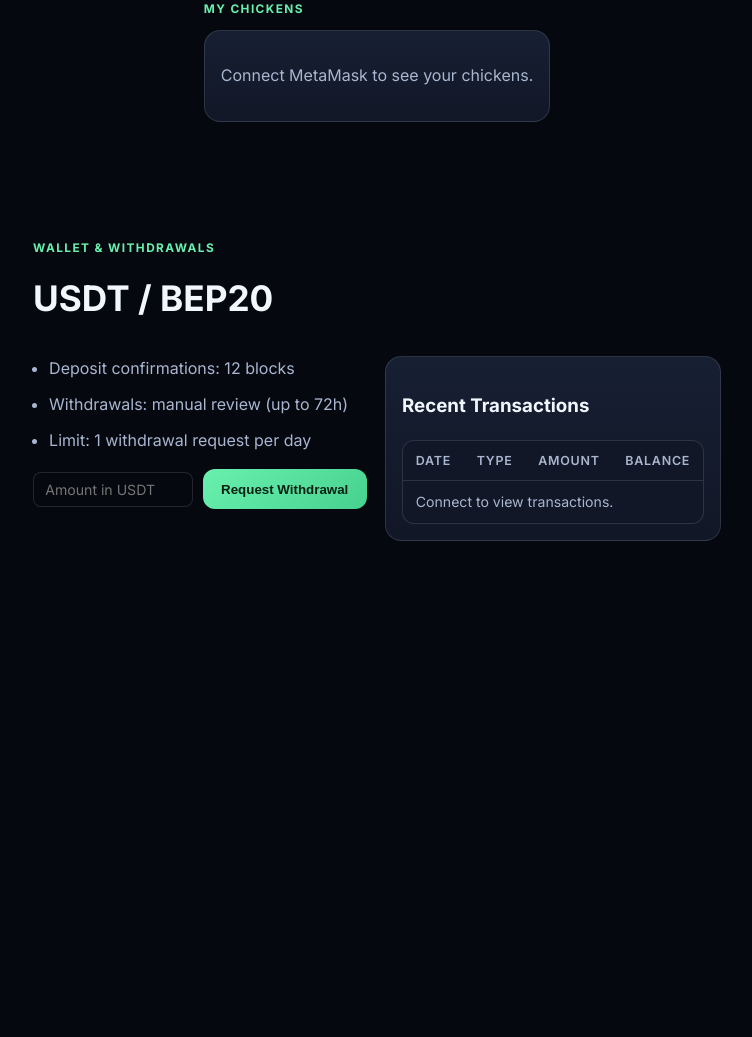
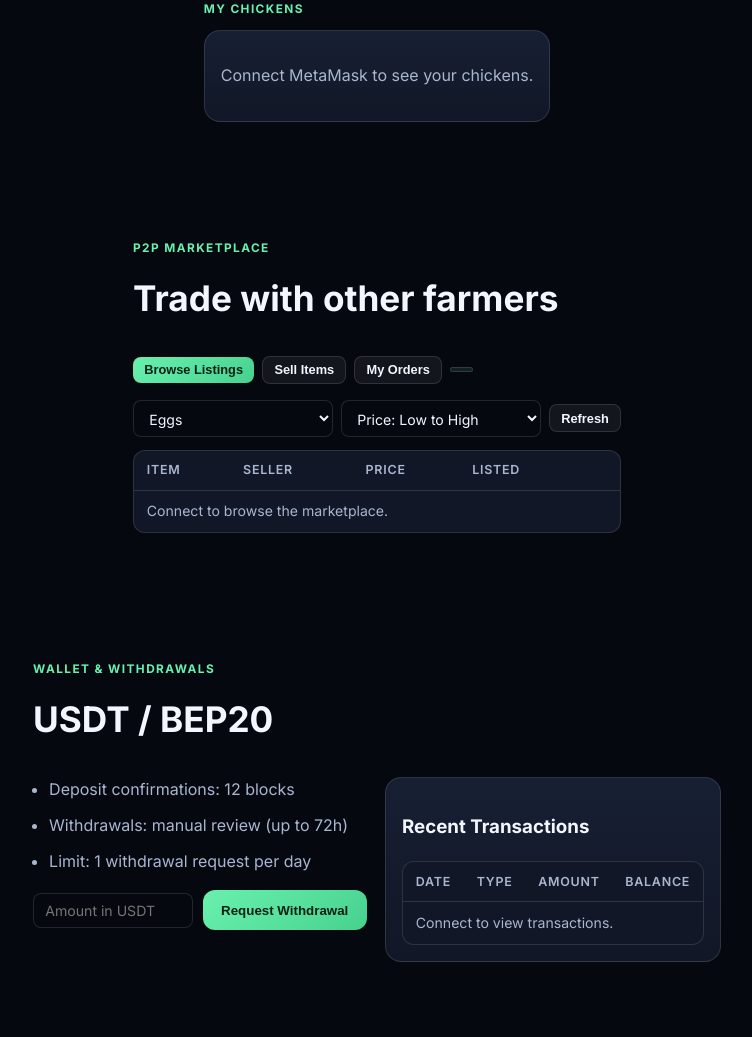
Before and after one commit to originslone-sys/egglee, a PHP site: page /client-dashboard.html in a window 1280 px wide. Shown: the part 1565-2602 px from the top of the page, without its empty margins (263-1015 px from the left). Before the commit the page ends 2106 px from the top, so only its background shows below. Run offline with PHP 8.4, Linux system fonts and the light colour scheme.

Commit message:
feat: implement P2P marketplace (backend + frontend)
Backend (server/routes/marketplace.js):
- Fee calculation by 30-day seller volume with tiered rates (8%/6%/4.5%/3.5%)
- List eggs (batch quantity) and chickens for sale with ownership validation
- Buy listings with atomic balance transfer (buyer debited, seller credited minus fee)
- Cancel own listings with item return to seller
- Browse listings filtered by type, sorted by price, paginated
- My orders view (active listings + purchase history)
- Anti-abuse: can't buy own listings, duplicate listing prevention, forUpdate locks

Frontend:
- Tabbed marketplace UI (Browse / Sell / My Orders) in client dashboard
- Browse: filter by egg/chicken, sort by price, pagination, one-click buy
- Sell: list eggs with price+quantity, list chicken by ID with price
- My Orders: cancel active listings, view purchase history
- Fee rate display per user based on monthly volume tier
- All actions with toast feedback and auto-refresh

https://claude.ai/code/session_01Efp55Whf77FbrbsyL4srQC

```diff
--- a/app.js
+++ b/app.js
@@ -209,9 +209,199 @@
       el.withdrawBtn.disabled = false;
     });
 
+    // ── P2P Marketplace ──────────────────────────────
+    const tabs = {
+      browse: { btn: $('tab-browse'), panel: $('panel-browse') },
+      sell: { btn: $('tab-sell'), panel: $('panel-sell') },
+      myOrders: { btn: $('tab-my-orders'), panel: $('panel-my-orders') },
+    };
+    const myFeeLabel = $('my-fee');
+    const listingsBody = $('listings-body');
+    const listingsPag = $('listings-pagination');
+    const marketType = $('market-type');
+    const marketSort = $('market-sort');
+    const marketRefresh = $('market-refresh');
+    const sellEggBtn = $('sell-egg-btn');
+    const sellChickenBtn = $('sell-chicken-btn');
+    const sellChickenSelect = $('sell-chicken-select');
+    const mySellingBody = $('my-selling-body');
+    const myBoughtBody = $('my-bought-body');
+
+    let marketPage = 1;
+
+    function switchTab(name) {
+      Object.entries(tabs).forEach(([key, { btn, panel }]) => {
+        if (key === name) {
+          btn.className = 'btn btn-primary btn-sm tab-active';
+          if (panel) panel.style.display = '';
+        } else {
+          btn.className = 'btn btn-ghost btn-sm';
+          if (panel) panel.style.display = 'none';
+        }
+      });
+      if (name === 'browse') loadListings();
+      if (name === 'sell') populateSellChickens();
+      if (name === 'myOrders') loadMyOrders();
+    }
+
+    tabs.browse.btn?.addEventListener('click', () => switchTab('browse'));
+    tabs.sell.btn?.addEventListener('click', () => switchTab('sell'));
+    tabs.myOrders.btn?.addEventListener('click', () => switchTab('myOrders'));
+
+    marketType?.addEventListener('change', () => { marketPage = 1; loadListings(); });
+    marketSort?.addEventListener('change', () => { marketPage = 1; loadListings(); });
+    marketRefresh?.addEventListener('click', () => loadListings());
+
+    async function loadMyFee() {
+      if (!myFeeLabel) return;
+      try {
+        const { fee_percent } = await API.marketplace.myFee();
+        myFeeLabel.textContent = `Your fee: ${fee_percent}`;
+      } catch (_) { /* ignore */ }
+    }
+
+    async function loadListings() {
+      if (!listingsBody || !API.isLoggedIn()) return;
+      try {
+        const type = marketType?.value || 'egg';
+        const sort = marketSort?.value || 'price_asc';
+        const data = await API.marketplace.listings(type, marketPage, sort);
+
+        if (data.listings.length === 0) {
+          listingsBody.innerHTML = `<tr><td colspan="5" class="text-soft">No ${type} listings available.</td></tr>`;
+        } else {
+          listingsBody.innerHTML = data.listings.map(l => {
+            const itemLabel = l.item_type === 'chicken' && l.species_name
+              ? `${l.species_name} Chicken` : 'Egg';
+            return `<tr>
+              <td>${itemLabel}</td>
+              <td title="${l.seller_wallet}">${shortWallet(l.seller_wallet)}</td>
+              <td>${parseFloat(l.price).toFixed(2)} USDT</td>
+              <td>${new Date(l.created_at).toLocaleDateString()}</td>
+              <td><button class="btn btn-primary btn-sm p2p-buy" data-id="${l.id}">Buy</button></td>
+            </tr>`;
+          }).join('');
+
+          listingsBody.querySelectorAll('.p2p-buy').forEach(btn => {
+            btn.addEventListener('click', async () => {
+              btn.disabled = true;
+              try {
+                const r = await API.marketplace.buy(btn.dataset.id);
+                toast(`Bought ${r.item_type} for ${r.price.toFixed(2)} USDT (fee ${r.fee.toFixed(2)})`);
+                loadListings();
+                loadFarm();
+              } catch (e) { toast(e.message, true); }
+              btn.disabled = false;
+            });
+          });
+        }
+
+        // Simple pagination
+        if (listingsPag) {
+          const totalPages = Math.ceil(data.total / data.limit);
+          listingsPag.innerHTML = totalPages > 1
+            ? Array.from({ length: totalPages }, (_, i) =>
+                `<button class="btn ${i + 1 === marketPage ? 'btn-primary' : 'btn-ghost'} btn-sm pag-btn" data-p="${i + 1}">${i + 1}</button>`
+              ).join('')
+            : '';
+          listingsPag.querySelectorAll('.pag-btn').forEach(btn => {
+            btn.addEventListener('click', () => { marketPage = parseInt(btn.dataset.p, 10); loadListings(); });
+          });
+        }
+      } catch (e) { toast(e.message, true); }
+    }
+
+    function populateSellChickens() {
+      if (!sellChickenSelect || !farmData) return;
+      sellChickenSelect.innerHTML = farmData.chickens.map(c =>
+        `<option value="${c.id}">${c.species} #${c.id}</option>`
+      ).join('');
+      if (farmData.chickens.length === 0) {
+        sellChickenSelect.innerHTML = '<option disabled>No chickens available</option>';
+      }
+    }
+
+    sellEggBtn?.addEventListener('click', async () => {
+      const price = parseFloat($('sell-egg-price')?.value);
+      const qty = parseInt($('sell-egg-qty')?.value || '1', 10);
+      if (!price || price <= 0) { toast('Enter a valid price', true); return; }
+      sellEggBtn.disabled = true;
+      try {
+        const r = await API.marketplace.listEgg(price, qty);
+        toast(`Listed ${r.listed} egg(s) at ${price.toFixed(2)} USDT each (fee ${(r.fee_rate * 100).toFixed(1)}%)`);
+        $('sell-egg-price').value = '';
+        loadFarm();
+      } catch (e) { toast(e.message, true); }
+      sellEggBtn.disabled = false;
+    });
+
+    sellChickenBtn?.addEventListener('click', async () => {
+      const chickenId = parseInt(sellChickenSelect?.value, 10);
+      const price = parseFloat($('sell-chicken-price')?.value);
+      if (!chickenId || !price || price <= 0) { toast('Select a chicken and enter a valid price', true); return; }
+      sellChickenBtn.disabled = true;
+      try {
+        const r = await API.marketplace.listChicken(chickenId, price);
+        toast(`Chicken listed for ${price.toFixed(2)} USDT (fee ${(r.fee_rate * 100).toFixed(1)}%)`);
+        $('sell-chicken-price').value = '';
+        loadFarm();
+      } catch (e) { toast(e.message, true); }
+      sellChickenBtn.disabled = false;
+    });
+
+    async function loadMyOrders() {
+      if (!mySellingBody || !API.isLoggedIn()) return;
+      try {
+        const data = await API.marketplace.myOrders();
+
+        // Active listings
+        const active = data.selling.filter(o => o.status === 'listed');
+        if (active.length === 0) {
+          mySellingBody.innerHTML = '<tr><td colspan="5" class="text-soft">No active listings.</td></tr>';
+        } else {
+          mySellingBody.innerHTML = active.map(o => `
+            <tr>
+              <td>#${o.id}</td>
+              <td>${o.item_type}</td>
+              <td>${parseFloat(o.price).toFixed(2)} USDT</td>
+              <td><span class="status-pill ok">Listed</span></td>
+              <td><button class="btn btn-ghost btn-sm p2p-cancel" data-id="${o.id}">Cancel</button></td>
+            </tr>
+          `).join('');
+
+          mySellingBody.querySelectorAll('.p2p-cancel').forEach(btn => {
+            btn.addEventListener('click', async () => {
+              try {
+                await API.marketplace.cancel(btn.dataset.id);
+                toast('Listing cancelled');
+                loadMyOrders();
+                loadFarm();
+              } catch (e) { toast(e.message, true); }
+            });
+          });
+        }
+
+        // Purchase history
+        if (data.bought.length === 0) {
+          myBoughtBody.innerHTML = '<tr><td colspan="4" class="text-soft">No purchases yet.</td></tr>';
+        } else {
+          myBoughtBody.innerHTML = data.bought.map(o => `
+            <tr>
+              <td>#${o.id}</td>
+              <td>${o.item_type}</td>
+              <td>${parseFloat(o.price).toFixed(2)} USDT</td>
+              <td>${new Date(o.sold_at).toLocaleDateString()}</td>
+            </tr>
+          `).join('');
+        }
+      } catch (e) { toast(e.message, true); }
+    }
+
     // Auto-refresh every 30s
     if (API.isLoggedIn()) {
       loadFarm();
+      loadMyFee();
+      loadListings();
       setInterval(loadFarm, 30000);
     }
   }
--- a/client-dashboard.html
+++ b/client-dashboard.html
@@ -90,6 +90,88 @@
       </div>
     </section>
 
+    <section id="market" class="section">
+      <p class="eyebrow">P2P Marketplace</p>
+      <h2>Trade with other farmers</h2>
+
+      <div class="market-tabs">
+        <button id="tab-browse" class="btn btn-primary btn-sm tab-active">Browse Listings</button>
+        <button id="tab-sell" class="btn btn-ghost btn-sm">Sell Items</button>
+        <button id="tab-my-orders" class="btn btn-ghost btn-sm">My Orders</button>
+        <span id="my-fee" class="status-pill ok"></span>
+      </div>
+
+      <!-- Browse Tab -->
+      <div id="panel-browse" class="market-panel">
+        <div class="market-filters">
+          <select id="market-type" class="input">
+            <option value="egg">Eggs</option>
+            <option value="chicken">Chickens</option>
+          </select>
+          <select id="market-sort" class="input">
+            <option value="price_asc">Price: Low to High</option>
+            <option value="price_desc">Price: High to Low</option>
+          </select>
+          <button id="market-refresh" class="btn btn-ghost btn-sm">Refresh</button>
+        </div>
+        <div class="table-wrap">
+          <table class="table">
+            <thead><tr><th>Item</th><th>Seller</th><th>Price</th><th>Listed</th><th></th></tr></thead>
+            <tbody id="listings-body">
+              <tr><td colspan="5" class="text-soft">Connect to browse the marketplace.</td></tr>
+            </tbody>
+          </table>
+        </div>
+        <div id="listings-pagination" class="pagination"></div>
+      </div>
+
+      <!-- Sell Tab -->
+      <div id="panel-sell" class="market-panel" style="display:none">
+        <div class="cards two-cols">
+          <article class="card">
+            <h3>Sell Eggs</h3>
+            <p>List your available eggs for other players to buy.</p>
+            <div class="sell-form">
+              <input id="sell-egg-price" type="number" step="0.01" min="0.01" class="input" placeholder="Price per egg" />
+              <input id="sell-egg-qty" type="number" min="1" value="1" class="input" placeholder="Qty" style="width:70px" />
+              <button id="sell-egg-btn" class="btn btn-primary btn-sm">List Eggs</button>
+            </div>
+          </article>
+          <article class="card">
+            <h3>Sell Chicken</h3>
+            <p>List one of your alive chickens for sale.</p>
+            <div class="sell-form">
+              <select id="sell-chicken-select" class="input"></select>
+              <input id="sell-chicken-price" type="number" step="0.01" min="0.01" class="input" placeholder="Price" />
+              <button id="sell-chicken-btn" class="btn btn-primary btn-sm">List Chicken</button>
+            </div>
+          </article>
+        </div>
+      </div>
+
+      <!-- My Orders Tab -->
+      <div id="panel-my-orders" class="market-panel" style="display:none">
+        <h3>My Active Listings</h3>
+        <div class="table-wrap">
+          <table class="table">
+            <thead><tr><th>ID</th><th>Type</th><th>Price</th><th>Status</th><th></th></tr></thead>
+            <tbody id="my-selling-body">
+              <tr><td colspan="5" class="text-soft">No active listings.</td></tr>
+            </tbody>
+          </table>
+        </div>
+        <h3 style="margin-top:1rem">Purchase History</h3>
+        <div class="table-wrap">
+          <table class="table">
+            <thead><tr><th>ID</th><th>Type</th><th>Price</th><th>Date</th></tr></thead>
+            <tbody id="my-bought-body">
+              <tr><td colspan="4" class="text-soft">No purchases yet.</td></tr>
+            </tbody>
+          </table>
+        </div>
+      </div>
+    </section>
+
     <section id="wallet" class="section">
       <p class="eyebrow">Wallet & Withdrawals</p>
       <h2>USDT / BEP20</h2>
--- a/server/index.js
+++ b/server/index.js
@@ -10,6 +10,7 @@ const cron = require('node-cron');
 const authRoutes = require('./routes/auth');
 const clientRoutes = require('./routes/client');
 const adminRoutes = require('./routes/admin');
+const marketplaceRoutes = require('./routes/marketplace');
 const { runProductionCycle } = require('./jobs/production');
 
 const app = express();
@@ -33,6 +34,7 @@ app.use('/api/', apiLimiter);
 app.use('/api/auth', authRoutes);
 app.use('/api/client', clientRoutes);
 app.use('/api/admin', adminRoutes);
+app.use('/api/marketplace', marketplaceRoutes);
 
 // Serve static frontend files
 app.use(express.static(path.join(__dirname, '..')));
--- a/styles.css
+++ b/styles.css
@@ -431,8 +431,46 @@ select.input {
   cursor: not-allowed;
 }
 
+/* ── Marketplace ───────────────────────────────── */
+.market-tabs {
+  display: flex;
+  gap: .5rem;
+  align-items: center;
+  margin-bottom: 1rem;
+  flex-wrap: wrap;
+}
+
+.market-filters {
+  display: flex;
+  gap: .5rem;
+  align-items: center;
+  margin-bottom: .8rem;
+  flex-wrap: wrap;
+}
+
+.market-panel {
+  margin-top: .5rem;
+}
+
+.sell-form {
+  display: flex;
+  gap: .5rem;
+  align-items: center;
+  margin-top: .8rem;
+  flex-wrap: wrap;
+}
+
+.pagination {
+  display: flex;
+  gap: .3rem;
+  margin-top: .6rem;
+  justify-content: center;
+}
+
 @media (max-width: 900px) {
   .two-cols { grid-template-columns: 1fr; }
   .withdraw-form { flex-direction: column; align-items: stretch; }
   .config-row { flex-wrap: wrap; }
+  .sell-form { flex-direction: column; align-items: stretch; }
+  .market-filters { flex-direction: column; }
 }
```
Also changed, not shown: api.js (+13 -1 lines), server/routes/marketplace.js (added, +302 -0 lines).
